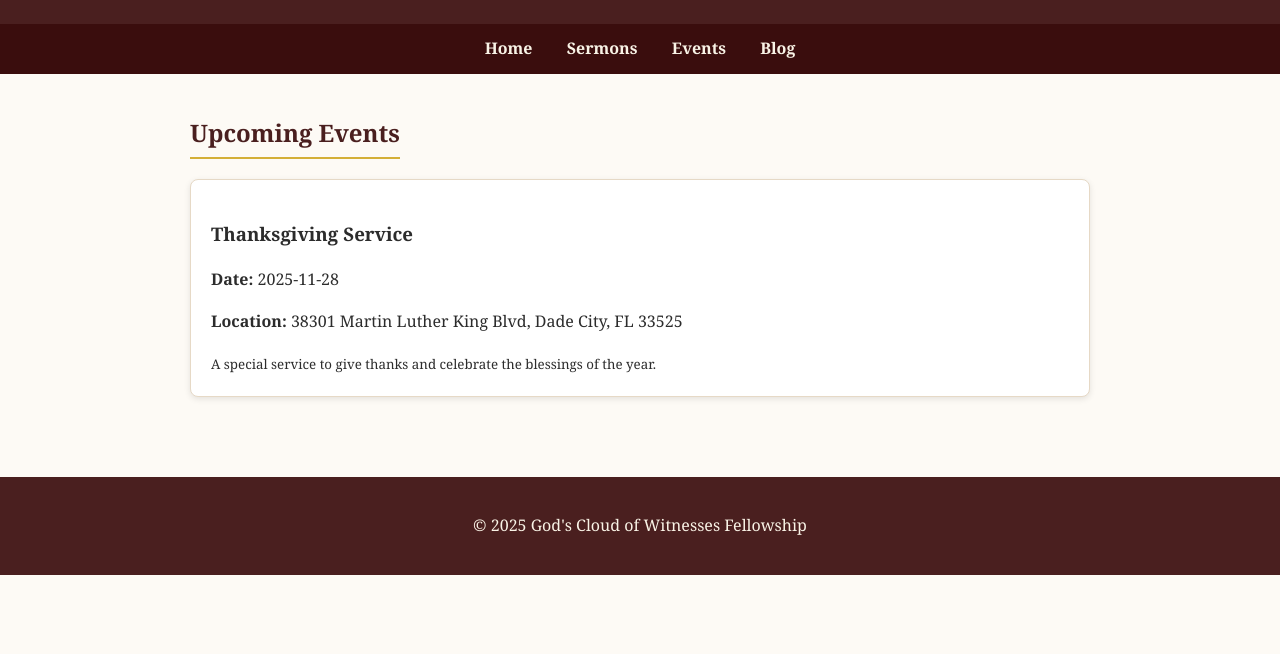
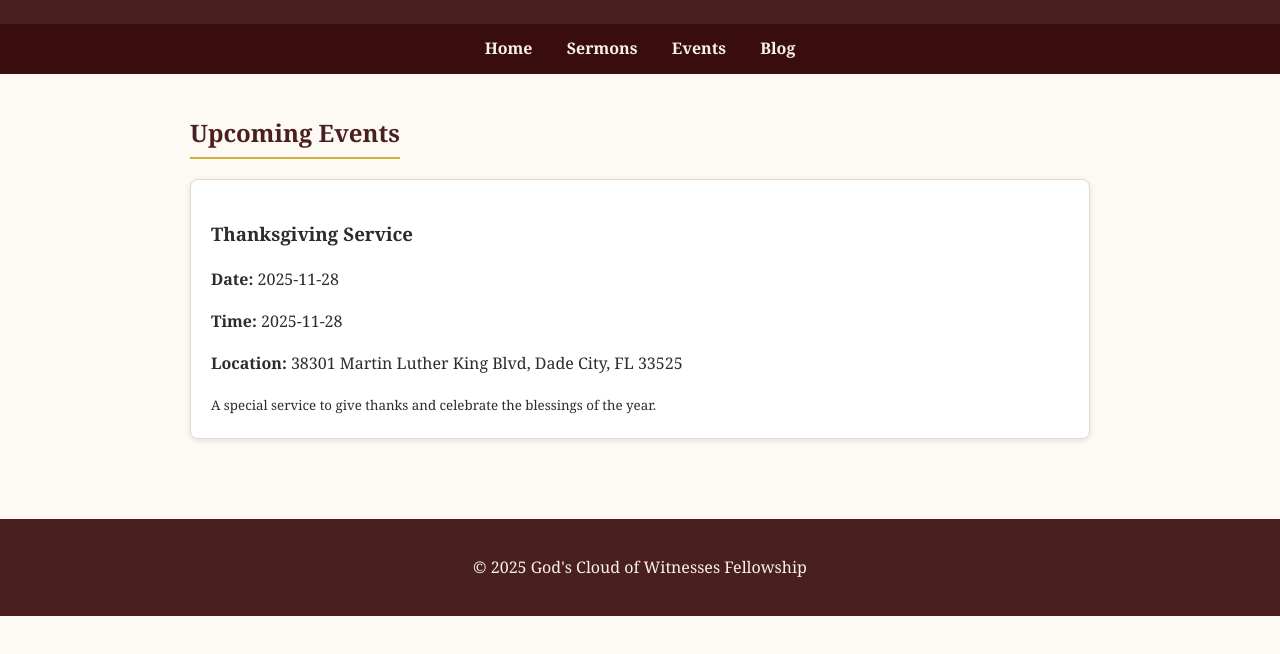
Before and after one commit to bpruitt021/GCWF, a plain HTML site: page events.html in a window 1280 px wide. Shown: the part 110-764 px from the top of the page. Drawn offline with Linux system fonts and the light colour scheme.

Commit message:
Update events.html

```diff
--- a/events.html
+++ b/events.html
@@ -41,6 +41,7 @@
           card.innerHTML = `
             <h3>${event.title}</h3>
             <p><strong>Date:</strong> ${event.date}</p>
+             <p><strong>Time:</strong> ${event.date}</p>
             <p><strong>Location:</strong> ${event.location}</p>
             <small>${event.description}</small>
           `;
```
